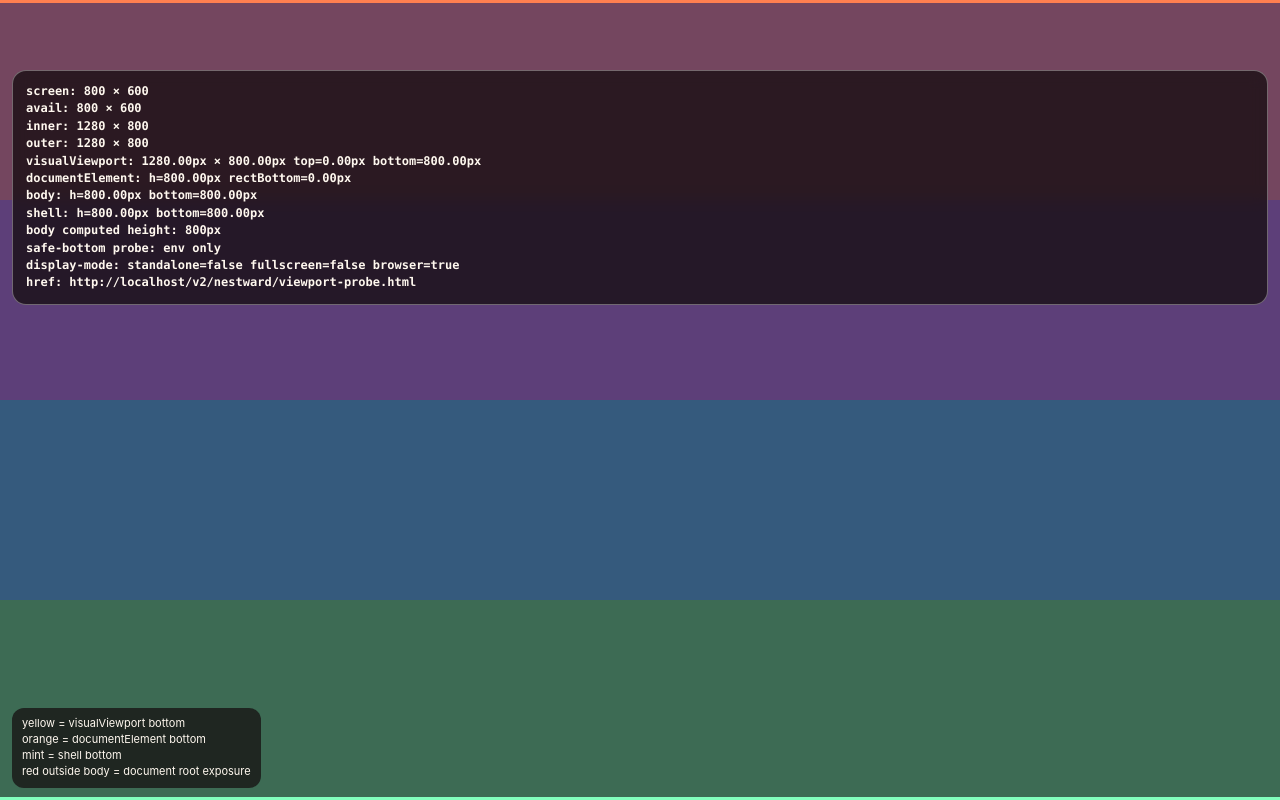
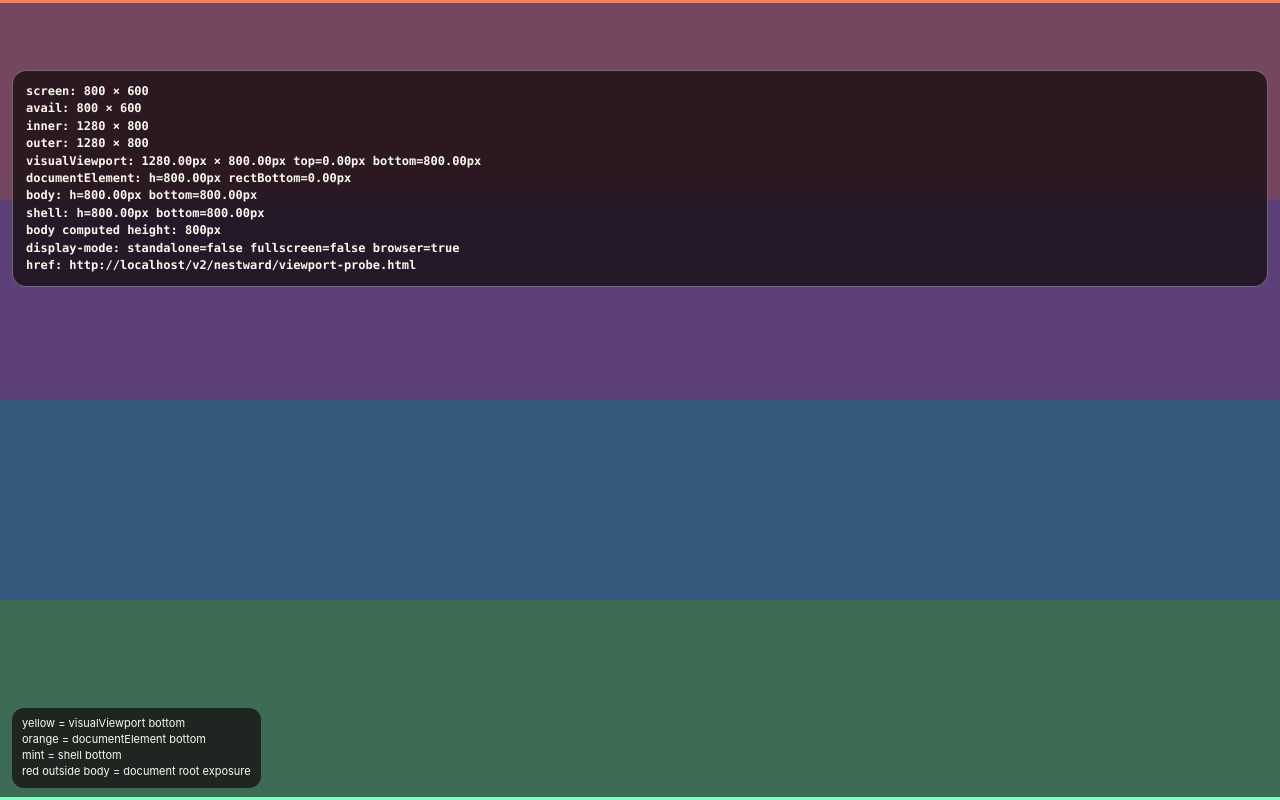
Before and after one commit to vicky81wu-ai/kitten_nest_lab, a website: page v2/nestward/viewport-probe.html in a window 1280 px wide. Drawn offline with Linux system fonts and the light colour scheme.

Commit message:
test(nestward): point viewport probe at isolated manifest

```diff
--- a/v2/nestward/viewport-probe.html
+++ b/v2/nestward/viewport-probe.html
@@ -7,7 +7,7 @@
   <meta name="apple-mobile-web-app-capable" content="yes" />
   <meta name="apple-mobile-web-app-status-bar-style" content="black-translucent" />
   <meta name="apple-mobile-web-app-title" content="NW Viewport Probe" />
-  <link rel="manifest" href="/v2/manifest.webmanifest" />
+  <link rel="manifest" href="./viewport-probe.webmanifest" />
   <title>NW Viewport Probe</title>
   <style>
     * { box-sizing: border-box; }
@@ -126,7 +126,6 @@
         `body: h=${px(bodyRect.height)} bottom=${px(bottomOf(bodyRect))}`,
         `shell: h=${px(shellRect.height)} bottom=${px(bottomOf(shellRect))}`,
         `body computed height: ${styles.height}`,
-        `safe-bottom probe: ${getComputedStyle(document.documentElement).getPropertyValue('--safe-bottom') || 'env only'}`,
         `display-mode: standalone=${standalone} fullscreen=${fullscreen} browser=${browser}`,
         `href: ${location.href}`
       ].join('\n');
```
